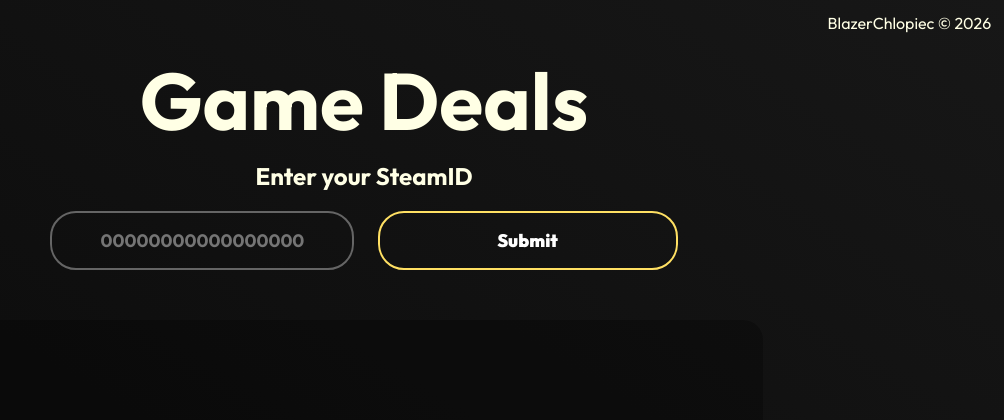
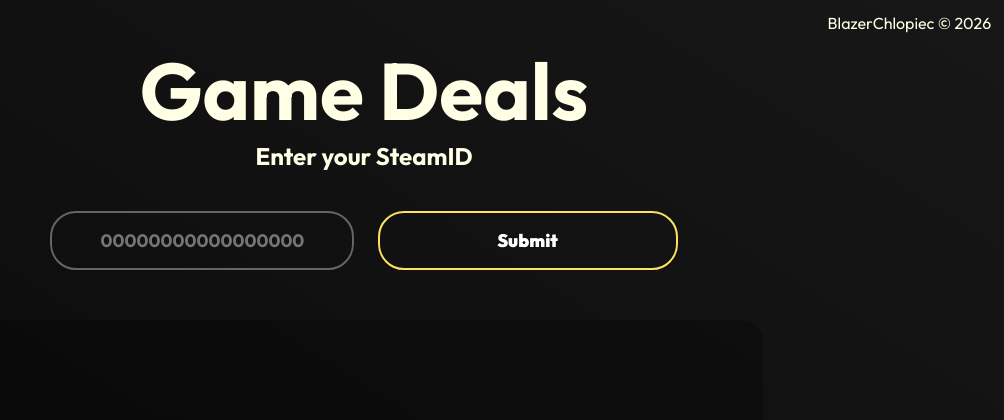
Before and after one commit to blazer2dev/steam-wishlist-viewer, a Flask app: page / in a window 1280 px wide. Shown: the top 420 px of the page, without its empty margins (276-1280 px from the left). Run offline with Flask 3, Linux system fonts and the light colour scheme.

Commit message:
css improvements

```diff
--- a/static/css/style.css
+++ b/static/css/style.css
@@ -33,12 +33,11 @@ body {
 
 .banner h1 {
     margin-top: 5vh;
-    padding-bottom: 0px;
-    padding: 10px;
     font-size: 5em;
 }
 
 .banner p {
+    margin-bottom: 20px;
     font-size: 1.5em;
 }
 
@@ -54,7 +53,6 @@ body {
     color: white;
     cursor: text;
     font-size: large;
-
 }
 
 .banner input:focus {
```
